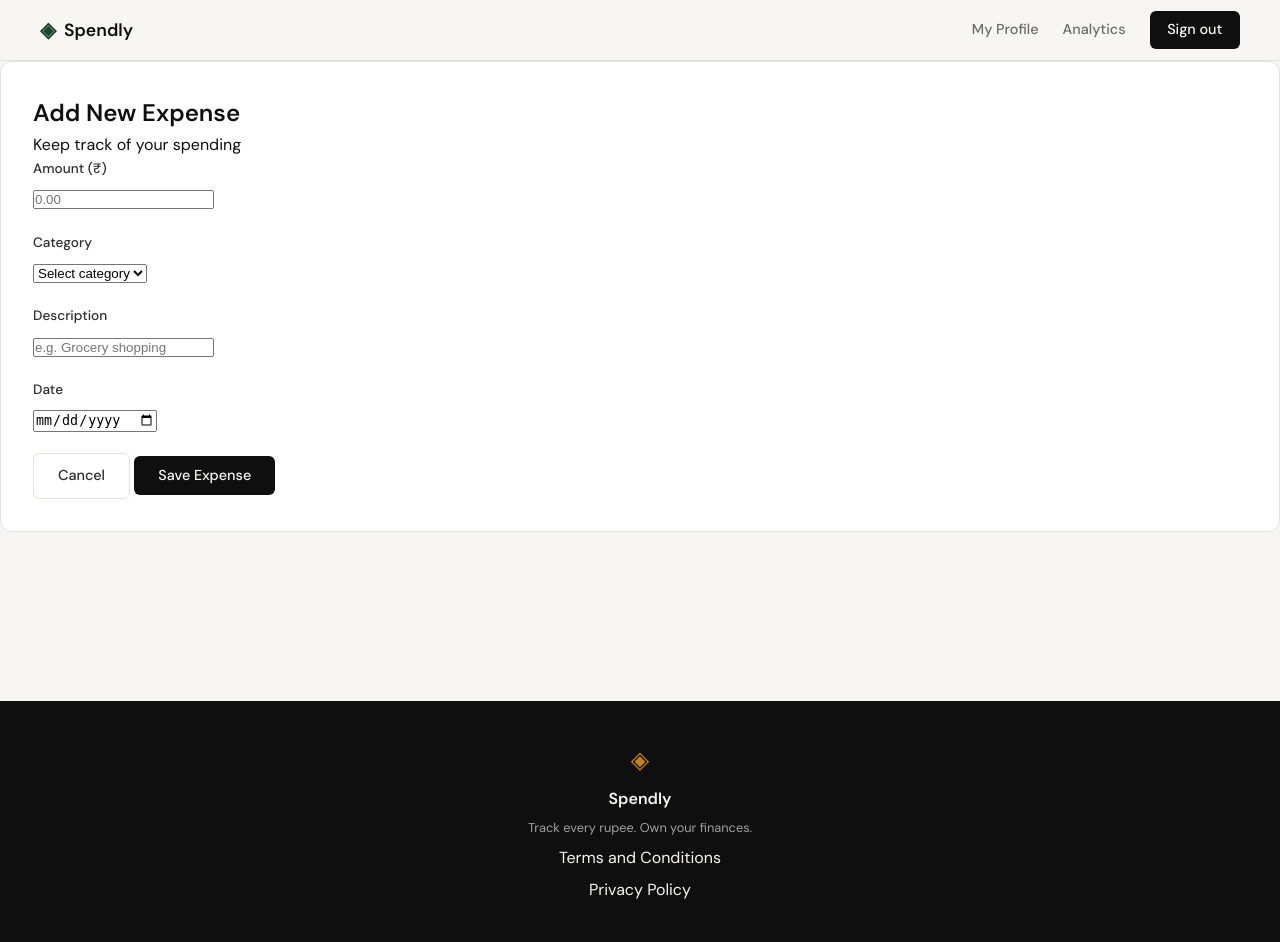
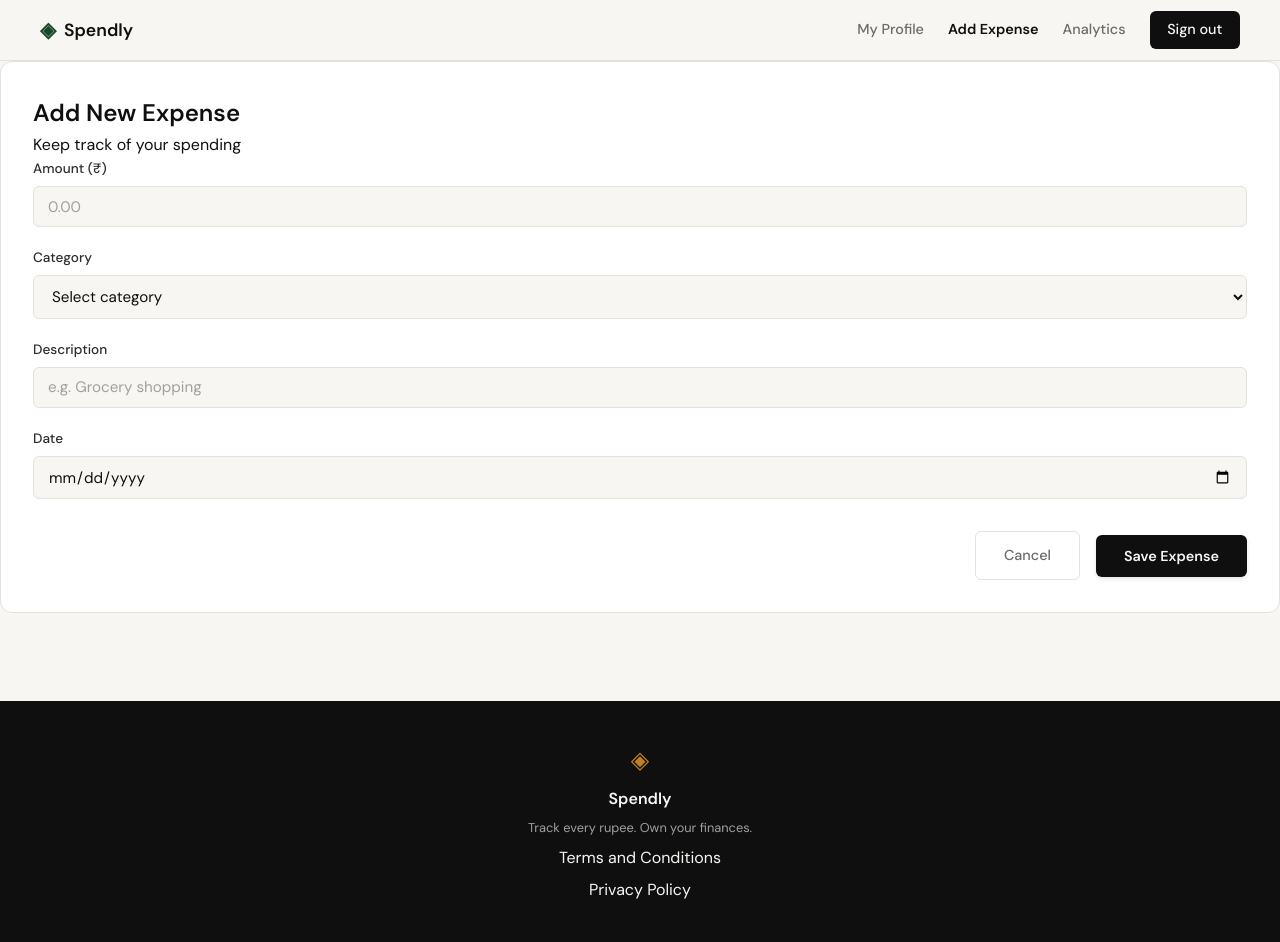
Before and after one commit to shanmukhasriram/spendly, a Flask app: page /expenses/add in a window 1280 px wide. Run offline with Flask 3, Linux system fonts and the light colour scheme; a user stored in the database is signed in.

Commit message:
feat: implement add expense feature and refactor for maintainability
- Implement GET/POST /expenses/add with strict validation
- Centralize valid categories in database/db.py
- Modularize add-expense CSS into a separate file
- Implement comprehensive test suite in tests/test_07-add-expense.py

Co-Authored-By: Claude Code <noreply@anthropic.com>

```diff
--- a/app.py
+++ b/app.py
@@ -1,7 +1,18 @@
 from flask import Flask, render_template, request, redirect, url_for, session, flash
 import sqlite3
 from werkzeug.security import generate_password_hash, check_password_hash
-from database.db import create_user, get_user_by_email, init_db, seed_db, get_user_details, get_summary_stats, get_recent_transactions, get_category_breakdown
+from database.db import (
+    create_user,
+    get_user_by_email,
+    init_db,
+    seed_db,
+    get_user_details,
+    get_summary_stats,
+    get_recent_transactions,
+    get_category_breakdown,
+    add_expense as db_add_expense,
+    VALID_CATEGORIES
+)
 from datetime import datetime, timedelta
 
 from functools import wraps
@@ -211,28 +222,60 @@ def profile():
 @login_required
 def add_expense():
     if request.method == "POST":
-        amount = request.form.get("amount")
+        amount_str = request.form.get("amount")
         category = request.form.get("category")
-        description = request.form.get("description")
+        description = request.form.get("description", "").strip()
         date = request.form.get("date")
 
-        if not all([amount, category, description, date]):
-            flash("All fields are required", "error")
-            return redirect(url_for("add_expense"))
+        # Validation
+        errors = []
+
+        # Amount validation
+        try:
+            amount = float(amount_str)
+            if amount <= 0:
+                errors.append("Amount must be greater than 0")
+        except (TypeError, ValueError):
+            errors.append("Amount must be a valid number")
+
+        # Category validation
+        if not category or category not in VALID_CATEGORIES:
+            errors.append("Please select a valid category")
+
+        # Date validation
+        try:
+            if not date:
+                raise ValueError
+            datetime.strptime(date, "%Y-%m-%d")
+        except ValueError:
+            errors.append("Please provide a valid date")
+
+        if errors:
+            for error in errors:
+                flash(error, "error")
+            return render_template("add_expense.html",
+                                    amount=amount_str,
+                                    category=category,
+                                    description=description,
+                                    date=date,
+                                    categories=VALID_CATEGORIES)
 
         try:
-            from database.db import add_expense as db_add_expense
-            db_add_expense(session["user_id"], float(amount), category, description, date)
+            # Store NULL for blank description
+            final_desc = description if description else None
+            db_add_expense(session["user_id"], amount, category, final_desc, date)
             flash("Expense added successfully!", "success")
             return redirect(url_for("profile"))
-        except ValueError:
-            flash("Invalid amount entered", "error")
-            return redirect(url_for("add_expense"))
-        except Exception as e:
-            flash(f"An error occurred: {str(e)}", "error")
-            return redirect(url_for("add_expense"))
+        except sqlite3.Error as e:
+            flash(f"Database error: {str(e)}", "error")
+            return render_template("add_expense.html",
+                                    amount=amount_str,
+                                    category=category,
+                                    description=description,
+                                    date=date,
+                                    categories=VALID_CATEGORIES)
 
-    return render_template("add_expense.html")
+    return render_template("add_expense.html", categories=VALID_CATEGORIES)
 
 
 @app.route("/expenses/<int:id>/edit")
--- a/database/db.py
+++ b/database/db.py
@@ -4,6 +4,9 @@ from datetime import datetime
 from werkzeug.security import generate_password_hash
 
 DB_PATH = "spendly.db"
+
+# --- Constants ---
+VALID_CATEGORIES = ["Food", "Transport", "Bills", "Health", "Entertainment", "Shopping", "Other"]
 
 def get_db():
     """Returns a SQLite connection with row_factory and foreign keys enabled."""
--- /dev/null
+++ b/static/css/add_expense.css
@@ -0,0 +1,54 @@
+/* ------------------------------------------------------------------ */
+/* Form Actions (Add Expense)                                              */
+/* ------------------------------------------------------------------ */
+
+.form-actions {
+    display: flex;
+    align-items: center;
+    justify-content: flex-end;
+    gap: 1rem;
+    margin-top: 2rem;
+}
+
+.form-actions .btn-primary {
+    padding: 0.75rem 1.75rem;
+    font-weight: 600;
+    border-radius: var(--radius-sm);
+    transition: all 0.2s ease;
+    box-shadow: 0 2px 4px rgba(0,0,0,0.1);
+}
+
+.form-actions .btn-primary:hover {
+    background: var(--accent);
+    transform: translateY(-1px);
+    box-shadow: 0 4px 8px rgba(0,0,0,0.15);
+}
+
+.form-actions .btn-primary:active {
+    transform: translateY(0);
+}
+
+.form-actions .btn-ghost {
+    padding: 0.75rem 1.75rem;
+    font-weight: 500;
+    border-radius: var(--radius-sm);
+    transition: all 0.2s ease;
+    border: 1px solid var(--border);
+    color: var(--ink-muted);
+}
+
+.form-actions .btn-ghost:hover {
+    background: var(--paper-warm);
+    color: var(--ink);
+    border-color: var(--ink-muted);
+}
+
+.form-actions .btn-ghost:active {
+    background: var(--border-soft);
+}
+
+.form-actions .btn-ghost:focus,
+.form-actions .btn-primary:focus {
+    outline: 2px solid var(--accent-light);
+    outline-offset: 2px;
+}
--- a/static/css/style.css
+++ b/static/css/style.css
@@ -489,7 +489,7 @@ a { color: inherit; text-decoration: none; }
 .auth-switch a:hover { text-decoration: underline; }
 
 /* ------------------------------------------------------------------ */
-/* Footer                                                              */
+/* Footer                                                                  */
 /* ------------------------------------------------------------------ */
 
 .footer {
--- a/templates/add_expense.html
+++ b/templates/add_expense.html
@@ -4,6 +4,7 @@
 
 {% block head %}
 <link rel="stylesheet" href="{{ url_for('static', filename='css/style.css') }}">
+<link rel="stylesheet" href="{{ url_for('static', filename='css/add_expense.css') }}">
 {% endblock %}
 
 {% block content %}
@@ -15,31 +16,27 @@
         <form method="POST" action="{{ url_for('add_expense') }}" class="auth-form">
             <div class="form-group">
                 <label for="amount">Amount (₹)</label>
-                <input type="number" step="0.01" name="amount" id="amount" placeholder="0.00" required>
+                <input type="number" step="0.01" min="0.01" name="amount" id="amount" class="form-input" placeholder="0.00" value="{{ amount or '' }}" required>
             </div>
 
             <div class="form-group">
                 <label for="category">Category</label>
-                <select name="category" id="category" required>
-                    <option value="" disabled selected>Select category</option>
-                    <option value="Food">Food</option>
-                    <option value="Transport">Transport</option>
-                    <option value="Bills">Bills</option>
-                    <option value="Entertainment">Entertainment</option>
-                    <option value="Health">Health</option>
-                    <option value="Shopping">Shopping</option>
-                    <option value="Other">Other</option>
+                <select name="category" id="category" class="form-input" required>
+                    <option value="" disabled {% if not category %}selected{% endif %}>Select category</option>
+                    {% for cat in categories %}
+                    <option value="{{ cat }}" {% if category == cat %}selected{% endif %}>{{ cat }}</option>
+                    {% endfor %}
                 </select>
             </div>
 
             <div class="form-group">
                 <label for="description">Description</label>
-                <input type="text" name="description" id="description" placeholder="e.g. Grocery shopping" required>
+                <input type="text" name="description" id="description" class="form-input" placeholder="e.g. Grocery shopping" maxlength="200" value="{{ description or '' }}">
             </div>
 
             <div class="form-group">
                 <label for="date">Date</label>
-                <input type="date" name="date" id="date" required>
+                <input type="date" name="date" id="date" class="form-input" value="{{ date or '' }}" required>
             </div>
 
             <div class="form-actions">
--- a/templates/base.html
+++ b/templates/base.html
@@ -21,6 +21,7 @@
             <div class="nav-links">
                 {% if session.get('user_id') %}
                     <a href="{{ url_for('profile') }}" class="{{ 'active' if request.endpoint == 'profile' else '' }}">My Profile</a>
+                    <a href="{{ url_for('add_expense') }}" class="{{ 'active' if request.endpoint == 'add_expense' else '' }}">Add Expense</a>
                     <a href="{{ url_for('analytics') }}" class="{{ 'active' if request.endpoint == 'analytics' else '' }}">Analytics</a>
                     <a href="{{ url_for('logout') }}" class="nav-cta">Sign out</a>
                 {% else %}
```
Also changed, not shown: tests/test_07-add-expense.py (added, +164 -0 lines), .claude/specs/07-add-expense.md (added), test_add_expense.db (added).
